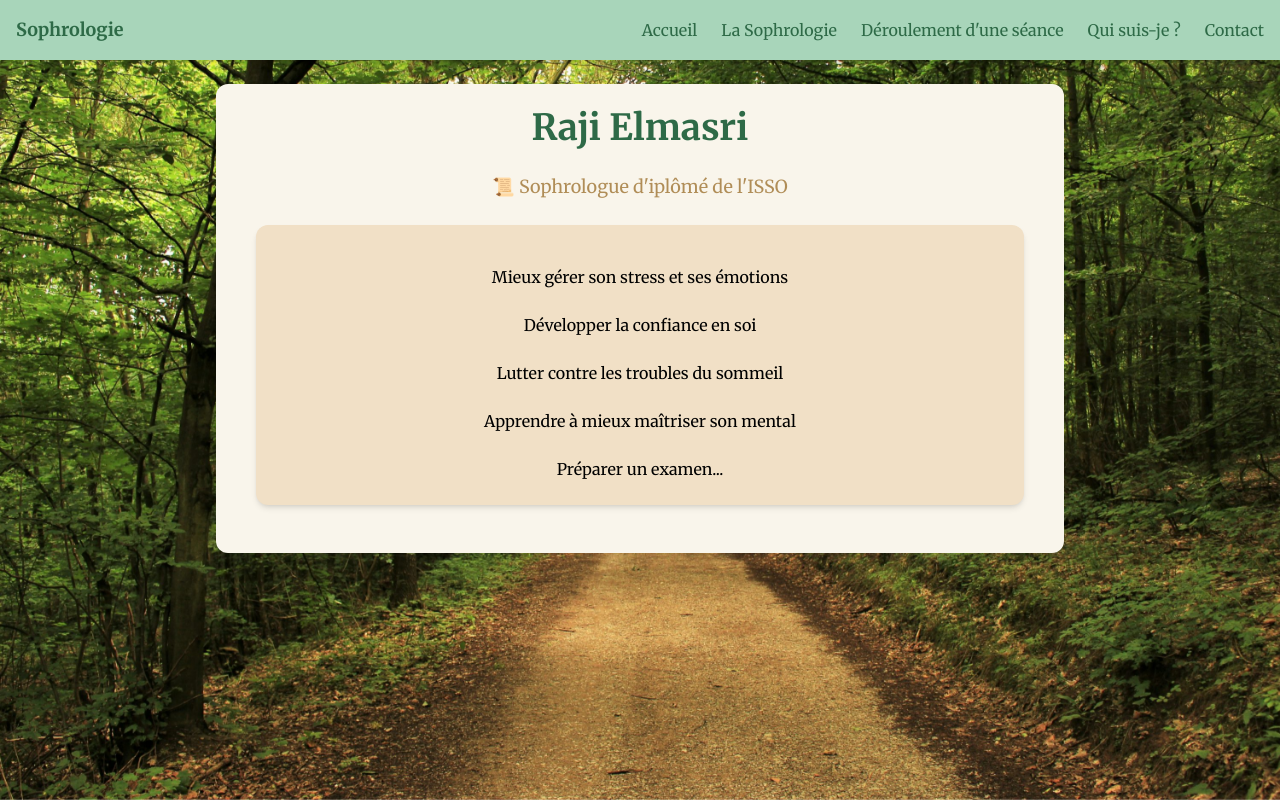
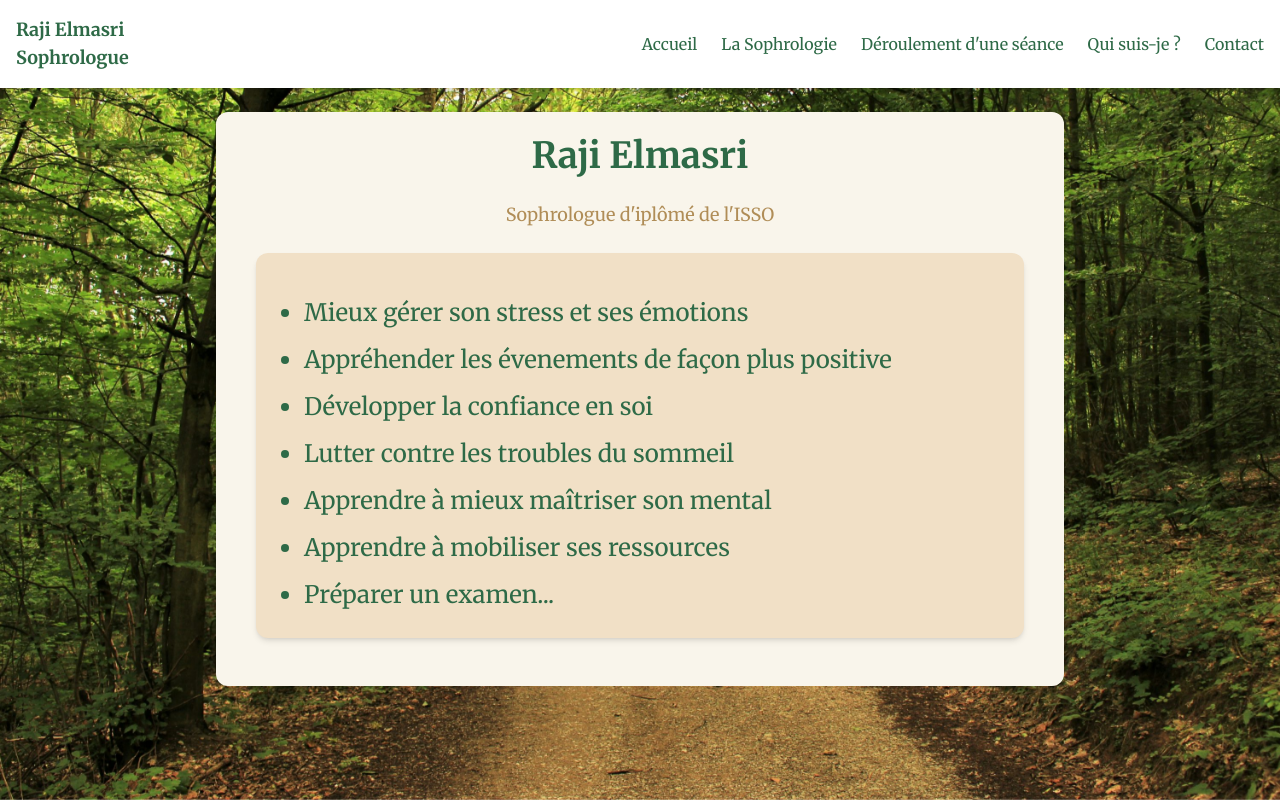
Before and after one commit to Metheor31Game/SiteSophrologue, a Next.js app in the folder vitrine/: page / in a window 1280 px wide. Built offline with nearby package versions, Linux system fonts and the light colour scheme.

Commit message:
changement sur place

```diff
--- a/vitrine/app/contact/page.tsx
+++ b/vitrine/app/contact/page.tsx
@@ -7,14 +7,14 @@ export default function ContactPage() {
   return (
     <div className="bg-blanc-casse rounded-xl text-center p-6 bg-background text-foreground">
       <h1 className="text-3xl font-bold text-vert-fonce mb-4">Contact</h1>
-      <p className="text-lg mb-6 text-marron-doux">
+      <p className="text-lg mb-6 text-vert-fonce">
         Prenez rendez-vous ou posez vos questions.
       </p>
 
       {/* Carte de visite */}
       <div className="bg-beige-sable shadow-md rounded-xl p-6 mb-6 w-full max-w-md mx-auto">
         <h2 className="text-xl font-semibold text-marron-doux">Raji Elmasri</h2>
-        <p className="text-vert-fonce">Sophrologue certifié</p>
+        <p className="text-marron-doux">Sophrologue certifié</p>
         <p className="text-vert-fonce mt-2">
           7 esplanade du muretain, 31600 Muret
         </p>
--- a/vitrine/app/layout.tsx
+++ b/vitrine/app/layout.tsx
@@ -21,8 +21,12 @@ export default function RootLayout({ children }: RootLayoutProps) {
           style={{ backgroundImage: "url('/images/foret.jpeg')" }}
         ></div>
 
-        <nav className="bg-vert-clair p-4 shadow-md flex justify-between items-center">
-          <div className="text-lg font-bold text-vert-fonce">Sophrologie</div>
+        <nav className="bg-white p-4 shadow-md flex justify-between items-center">
+          <div className="text-lg font-bold text-vert-fonce">
+
+            {/* a finir : police + taille + centré */}
+            <span className="text-2l">Raji Elmasri</span>  <br /> <span className="">Sophrologue</span>
+          </div>
 
           {/* Menu desktop */}
           <div className="hidden md:flex space-x-6">
@@ -63,7 +67,7 @@ export default function RootLayout({ children }: RootLayoutProps) {
 
         {/* Menu mobile */}
         {menuOpen && (
-          <div className="md:hidden flex flex-col items-center bg-vert-clair p-4 space-y-4">
+          <div className="md:hidden flex flex-col items-center bg-white p-4 space-y-4">
             <Link
               href="/"
               className="text-vert-fonce hover:text-marron-doux"
--- a/vitrine/app/page.tsx
+++ b/vitrine/app/page.tsx
@@ -4,22 +4,19 @@ export default function HomePage() {
       <h1 className="text-4xl font-bold text-vert-fonce mb-6">Raji Elmasri </h1>
 
       <p className="text-lg text-marron-doux leading-relaxed mb-6">
-        📜 Sophrologue d&apos;iplômé de l&apos;ISSO
+        Sophrologue d&apos;iplômé de l&apos;ISSO
       </p>
 
       <div className="bg-beige-sable shadow-md rounded-xl p-6 mb-6 w-full max-w-3xl mx-auto">
         <h2 className="text-3xl font-semibold text-marron-doux mb-4"></h2>
-        <p className="text-vert-fonce leading-relaxed mb-4"> </p>
-        <ul>
-          <li>Mieux gérer son stress et ses émotions</li>
-          <br></br>
-          <li>Développer la confiance en soi</li>
-          <br></br>
-          <li>Lutter contre les troubles du sommeil</li>
-          <br></br>
-          <li>Apprendre à mieux maîtriser son mental</li>
-          <br></br>
-          <li>Préparer un examen...</li>
+        <ul className="text-marron-doux text-left list-disc pl-6 space-y-2">
+          <li className="text-vert-fonce leading-relaxed mb-2 text-2xl">Mieux gérer son stress et ses émotions</li>
+          <li className="text-vert-fonce leading-relaxed mb-2 text-2xl">Appréhender les évenements de façon plus positive</li>
+          <li className="text-vert-fonce leading-relaxed mb-2 text-2xl">Développer la confiance en soi</li>
+          <li className="text-vert-fonce leading-relaxed mb-2 text-2xl">Lutter contre les troubles du sommeil</li>
+          <li className="text-vert-fonce leading-relaxed mb-2 text-2xl">Apprendre à mieux maîtriser son mental</li>
+          <li className="text-vert-fonce leading-relaxed mb-2 text-2xl">Apprendre à mobiliser ses ressources</li>
+          <li className="text-vert-fonce leading-relaxed mb-2 text-2xl">Préparer un examen...</li>
         </ul>
       </div>
     </div>
--- a/vitrine/app/seance/page.tsx
+++ b/vitrine/app/seance/page.tsx
@@ -26,7 +26,7 @@ export default function SeancePage() {
           positives par exemple.
         </p>
         <p className="text-vert-fonce leading-relaxed mb-4">
-          La séance se termine par un échange durant lesquels vous pourrez
+          La séance se termine par un échange durant lequel vous pourrez
           exprimer votre ressenti. Je pourrais éventuellement vous proposer des
           exercices à faire dans votre quotidien.
         </p>
--- a/vitrine/app/sophrologie/page.tsx
+++ b/vitrine/app/sophrologie/page.tsx
@@ -85,9 +85,9 @@ export default function SophrologiePage() {
 
       {/* Déroulement d'une séance */}
       <div className="mt-8">
-        <h2 className="text-2xl font-semibold text-marron-doux mb-2">
+        {/* <h2 className="text-2xl font-semibold text-marron-doux mb-2">
           Comment se déroule une séance ?
-        </h2>
+        </h2> */}
         <p className="text-lg text-marron-doux mb-4">
           La peur de l&apos;inconnu est naturelle, mais elle ne doit pas empêcher de
           faire le premier pas. Pour en savoir plus et découvrir concrètement
```
